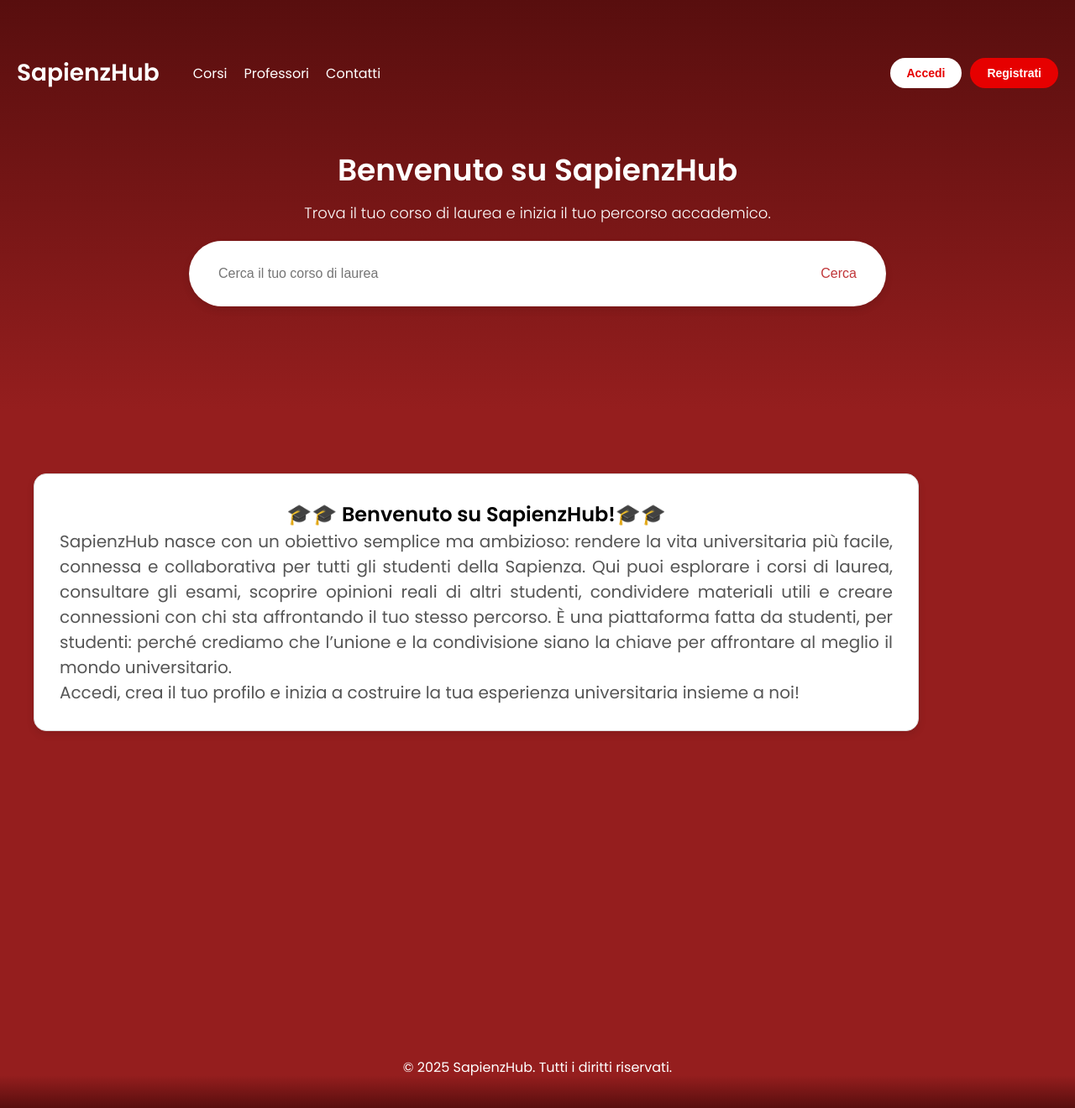
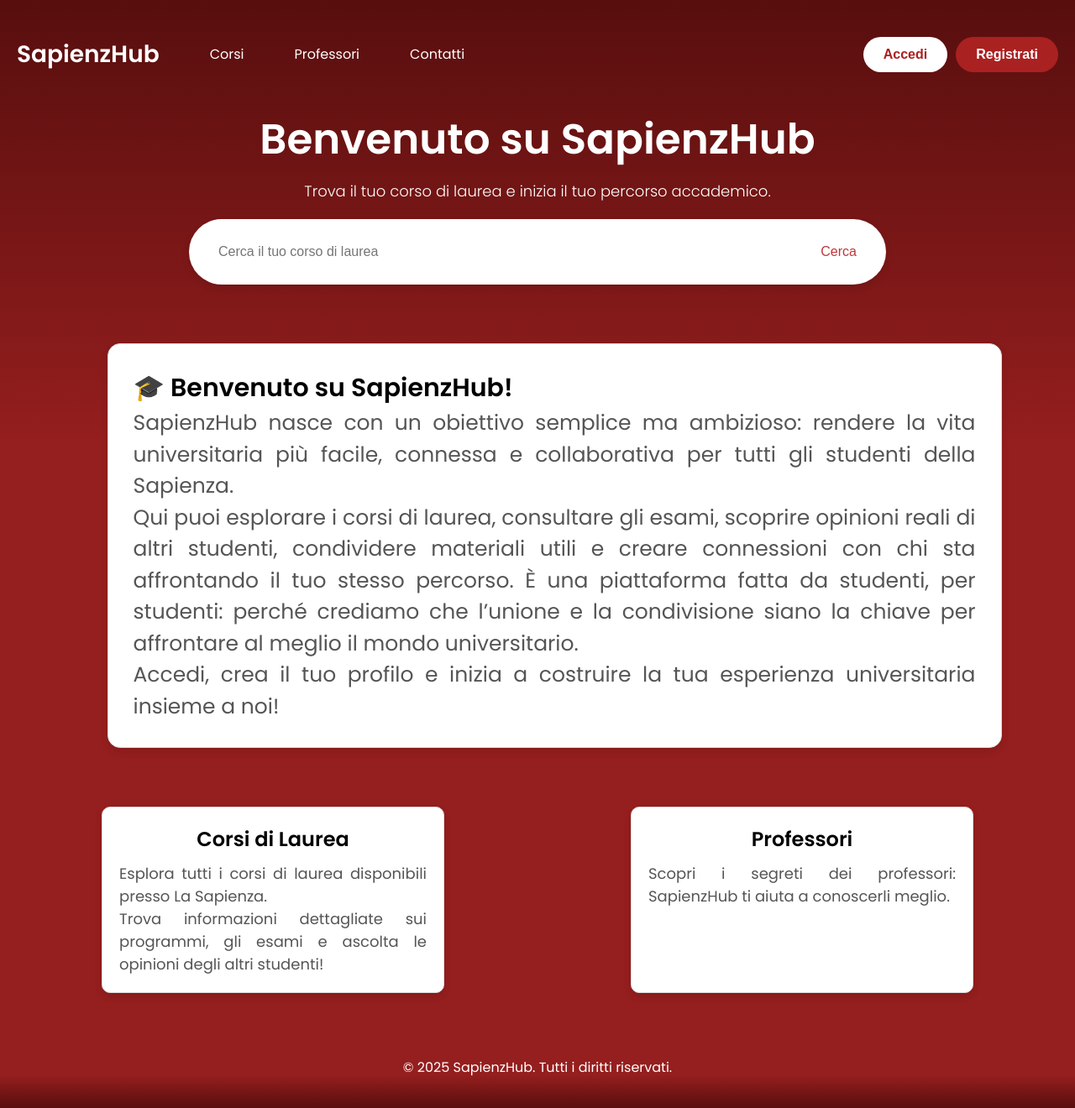
Before and after one commit to Lorenzo-Bertucci/Sapienza_Hub, a PHP site: page /html/index.html in a window 1280 px wide. Shown: the whole page at 84% size. Run offline with PHP 8.4, Linux system fonts and the light colour scheme.

Commit message:
ottimizzazione del layout e aggiornamento dei contenuti nella pagina principale

```diff
--- a/src/css/index.css
+++ b/src/css/index.css
@@ -11,21 +11,22 @@
     overflow-y: auto; /* Abilita lo scrolling verticale */
 }
 
-.container{
-    display:grid;
+.container {
+    display: grid;
     width: 100%;
-    height: 100%;
-    grid-template-rows: 1fr 2fr 3fr 1fr;
+    min-height: 100vh; /* Usa min-height per permettere l'espansione se necessario */
+    grid-template-rows: auto auto auto auto auto; /* Righe che si adattano automaticamente al contenuto */
     grid-template-columns: 1fr;
     grid-template-areas:
-        'header'
-        'main'
-        'aside'
-        'footer';
+        "header"
+        "main"
+        "aside"
+        "content"
+        "footer";
     background-image: linear-gradient(180deg, rgba(88, 14, 14, 1) 0%, rgba(149, 30, 30, 1) 40%);
     color: white;
-    padding-top: 0;
-    overflow: hidden;
+    padding-top: 0px;
+    overflow-y: auto; /* Abilita lo scrolling verticale */
 }
 
 body {
@@ -75,14 +76,16 @@
     margin-right: 20px;
 }
 nav ul li a {
-    color: #333;
-    text-decoration: none;
-    font-size: 16px;
-    font-weight: 400;
-    transition: color 0.3s ease;
+    display: inline-block;           /* Permette di applicare padding e dimensioni */
+    padding: 12px 20px;              /* Ingrandisce il padding per un aspetto più robusto */
+    font-size: 16px;                 /* Aumenta la dimensione del testo */
+    border-radius: 25px;             /* Arrotonda i bordi */
+    transition: background-color 0.3s ease, transform 0.2s ease, color 0.3s ease;
 }
 nav ul li a:hover {
-    color: #e60000;
+    background-color: rgb(170, 33, 33); /* Stesso rosso del pulsante della barra di ricerca */
+    color: white;
+    transform: scale(1.05);
 }
 
 .auth-buttons {
@@ -90,6 +93,34 @@
     gap: 10px;
 }
 .auth-buttons button {
+    padding: 12px 24px;              /* Ingrandisce i pulsanti con più padding */
+    font-size: 16px;                 /* Aumenta la dimensione del testo */
+    border: none;
+    border-radius: 25px;
+    cursor: pointer;
+    font-weight: 600;
+    transition: background-color 0.3s ease, transform 0.2s ease;
+}
+.login-btn {
+    background-color: white;
+    color: rgb(170, 33, 33);
+    border: 1px solid rgb(170, 33, 33);
+    padding: 10px 20px;
+    font-size: 14px;
+    border-radius: 25px;
+    cursor: pointer;
+    font-weight: 600;
+    transition: background-color 0.3s ease, transform 0.2s ease;
+}
+.login-btn:hover {
+    background-color: rgb(170, 33, 33);
+    color: white;
+    transform: scale(1.05);
+    opacity: 0.9;
+}
+.register-btn {
+    background-color: rgb(170, 33, 33);
+    color: white;
     padding: 10px 20px;
     font-size: 14px;
     border: none;
@@ -98,23 +129,9 @@
     font-weight: 600;
     transition: background-color 0.3s ease, transform 0.2s ease;
 }
-.login-btn {
-    background-color: white;
-    color: #e60000;
-    border: 1px solid #e60000;
-}
-.login-btn:hover {
-    background-color: #e60000;
-    color: white;
-    transform: scale(1.05);
-    opacity: 0.9;
-}
-.register-btn {
-    background-color: #e60000;
-    color: white;
-}
 .register-btn:hover {
-    background-color: #cc0000;
+    /* Se preferisci una variazione (più scura) al passaggio del mouse, usa ad esempio: */
+    background-color: rgb(150, 30, 30);
     transform: scale(1.05);
     opacity: 0.9;
 }
@@ -128,7 +145,7 @@
 }
 
 .main h2 {
-    font-size: 36px;
+    font-size: 50px;
     font-weight: 600;
     margin: 0 0 10px;
 }
@@ -175,40 +192,85 @@
 }
 
 .aside {
-    grid-area: aside;
+    align-items: center;
+    display: flex;
     margin-top: 40px;
     margin-left: 40px;
-
-    text-align: center;
+    padding: 30px;
 
 }
 
-.card {
+.benvenuto {
+    margin: 0 auto 20px; /* Aggiungiamo un margine inferiore per evitare che la card tocchi il footer */
     justify-content: center;
     background-color: white;
     border: 1px solid #ddd;
     border-radius: 15px;
     padding: 30px;
     box-shadow: 0 4px 10px rgba(0, 0, 0, 0.1);
-    width: 80%; /* Mantiene la larghezza della card */
+    width: 85%;
+    /* Rimosso: height: 100%; */
 }
-.card:hover {
+.benvenuto:hover {
     box-shadow: 0 4px 10px rgba(0, 0, 0, 0.1); /* Mantiene l'ombra invariata */
 }
-.card h3 {
+.benvenuto h3 {
     margin: 0 0 0px;
-    font-size: 24px; /* Aumenta la dimensione del titolo */
+    font-size: 30px; /* Aumenta la dimensione del titolo */
     font-weight: 600;
     color: black;
 }
-.card p {
+.benvenuto p {
     margin: 0;
     color: #555;
-    font-size: 20px;
+    font-size: 25px;
     font-weight: 400;
     line-height: 1.5;
     text-align: justify;
 }
+
+.content {
+    display: grid;
+    grid-template-columns: repeat(auto-fit, minmax(300px, 1fr));
+    gap: 20px;           /* Spazio tra le carte */
+    padding: 20px;
+}
+
+.card {
+    margin: 0 auto 20px; /* Margine inferiore per separare la card dal footer */
+    justify-content: center;
+    background-color: white;
+    border: 1px solid #ddd;
+    border-radius: 10px; /* Bordo leggermente meno arrotondato */
+    padding: 20px; /* Padding ridotto */
+    box-shadow: 0 4px 10px rgba(0, 0, 0, 0.1);
+    width: 60%; /* Dimensione più piccola rispetto al 85% della classe benvenuto */
+    text-align: center; /* Testo centrato */
+    transition: transform 0.3s ease, box-shadow 0.3s ease; /* Transizione per il movimento e l'ombra */
+}
+
+.card:hover {
+    transform: translateY(-5px); /* Sposta la card verso l'alto */
+    box-shadow: 0 4px 10px rgba(0, 0, 0, 0.1); /* Mantiene l'ombra invariata */
+}
+
+.card h3 {
+    margin: 0 0 10px;
+    font-size: 24px; /* Titolo leggermente più piccolo */
+    font-weight: 600;
+    color: black;
+}
+
+.card p {
+    margin: 0;
+    color: #555;
+    font-size: 18px; /* Testo ridotto */
+    font-weight: 400;
+    line-height: 1.5;
+    text-align: justify;
+}
+
+
 
 .footer {
     background-image: linear-gradient(0deg, rgba(88, 14, 14, 1) 0%, rgba(149,30,30,1) 40%);
--- a/src/html/index.html
+++ b/src/html/index.html
@@ -36,10 +36,10 @@
             </div>
         </div>
         <div class="aside">
-            <div class="card">
-                <h3>🎓🎓 Benvenuto su SapienzHub!🎓🎓</h3>
+            <div class="benvenuto">
+                <h3>🎓 Benvenuto su SapienzHub!</h3>
                 <p> SapienzHub nasce con un obiettivo semplice ma ambizioso: rendere la vita universitaria più facile, connessa e collaborativa per tutti gli studenti della Sapienza.
-
+                    <br>
                     Qui puoi esplorare i corsi di laurea, consultare gli esami, scoprire opinioni reali di altri studenti, condividere materiali utili e creare connessioni con chi sta affrontando il tuo stesso percorso.
                     È una piattaforma fatta da studenti, per studenti: perché crediamo che l’unione e la condivisione siano la chiave per affrontare al meglio il mondo universitario.
                     <br>
@@ -47,12 +47,23 @@
                 </p>
             </div>
         </div>
-
-    </div>
+        <div class="content">
+            <div class="card">
+                <h3>Corsi di Laurea</h3>
+                <p>Esplora tutti i corsi di laurea disponibili presso La Sapienza.
+                    <br>
+                    Trova informazioni dettagliate sui programmi, gli esami e ascolta le opinioni degli altri studenti!</p>
+            </div>
+            <div class="card">
+                <h3>Professori</h3>
+                <p>Scopri i segreti dei professori: SapienzHub ti aiuta a conoscerli meglio.</p>
+            </div>
+        </div>
     <footer>
         <div class="footer">
             <p>&copy; 2025 SapienzHub. Tutti i diritti riservati.</p>
         </div>
     </footer>
+    </div>
 </body>
 </html>
```
